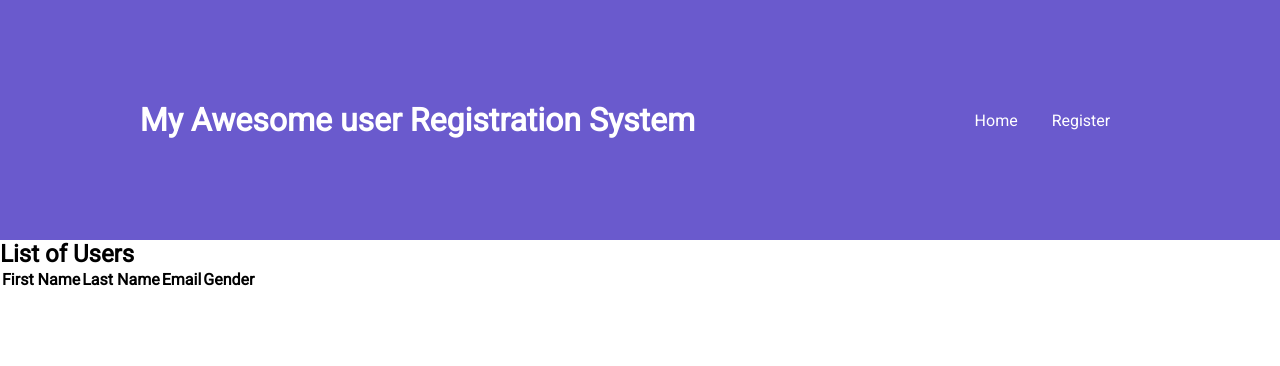
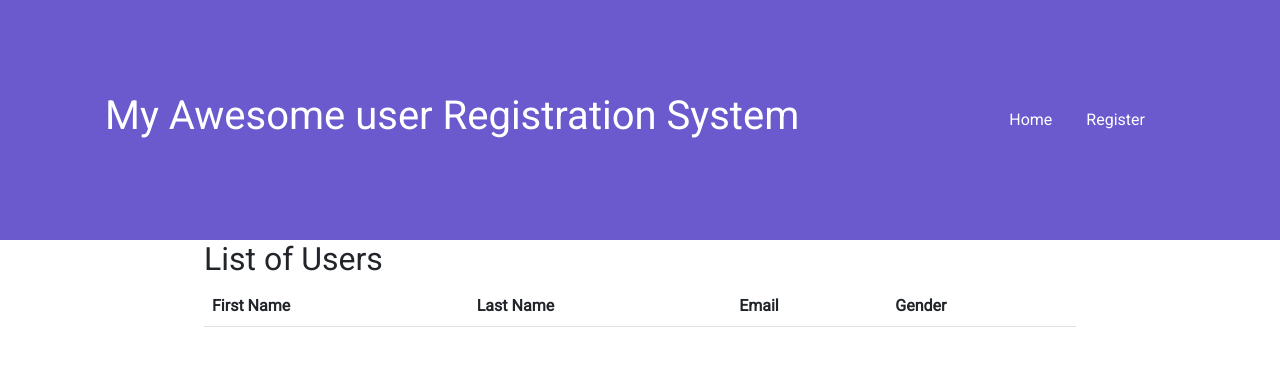
Before and after one commit to AldrianAlmonte/user-registration, a plain HTML site: page users.html in a window 1280 px wide. Drawn offline with nearby package versions, Linux system fonts and the light colour scheme.

```diff
--- a/users.html
+++ b/users.html
@@ -4,6 +4,8 @@
     <meta charset="UTF-8">
     <meta http-equiv="X-UA-Compatible" content="IE=edge">
     <meta name="viewport" content="width=device-width, initial-scale=1.0">
+    <link href="https://cdn.jsdelivr.net/npm/bootstrap@5.1.3/dist/css/bootstrap.min.css" rel="stylesheet" integrity="sha384-1BmE4kWBq78iYhFldvKuhfTAU6auU8tT94WrHftjDbrCEXSU1oBoqyl2QvZ6jIW3" crossorigin="anonymous">
+
     <link rel="stylesheet" href="main.css">
     <title>User registration system</title>
 </head>
@@ -18,14 +20,14 @@
         </nav>
         </div>
     </header>
-    <main>
+    <main class="container">
         <h2>List of Users</h2>
-        <table>
+        <table class="table">
         <tr>
             <th>First Name</th>
-                    <th>Last Name</th>
-                    <th>Email</th>
-                    <th>Gender</th>
+            <th> Last Name</th>
+            <th> Email</th>
+            <th> Gender</th>
                 </tr>
         <tbody id="userstable"></tbody>
 
```
Also changed, not shown: index.html (line endings or trailing spaces).
